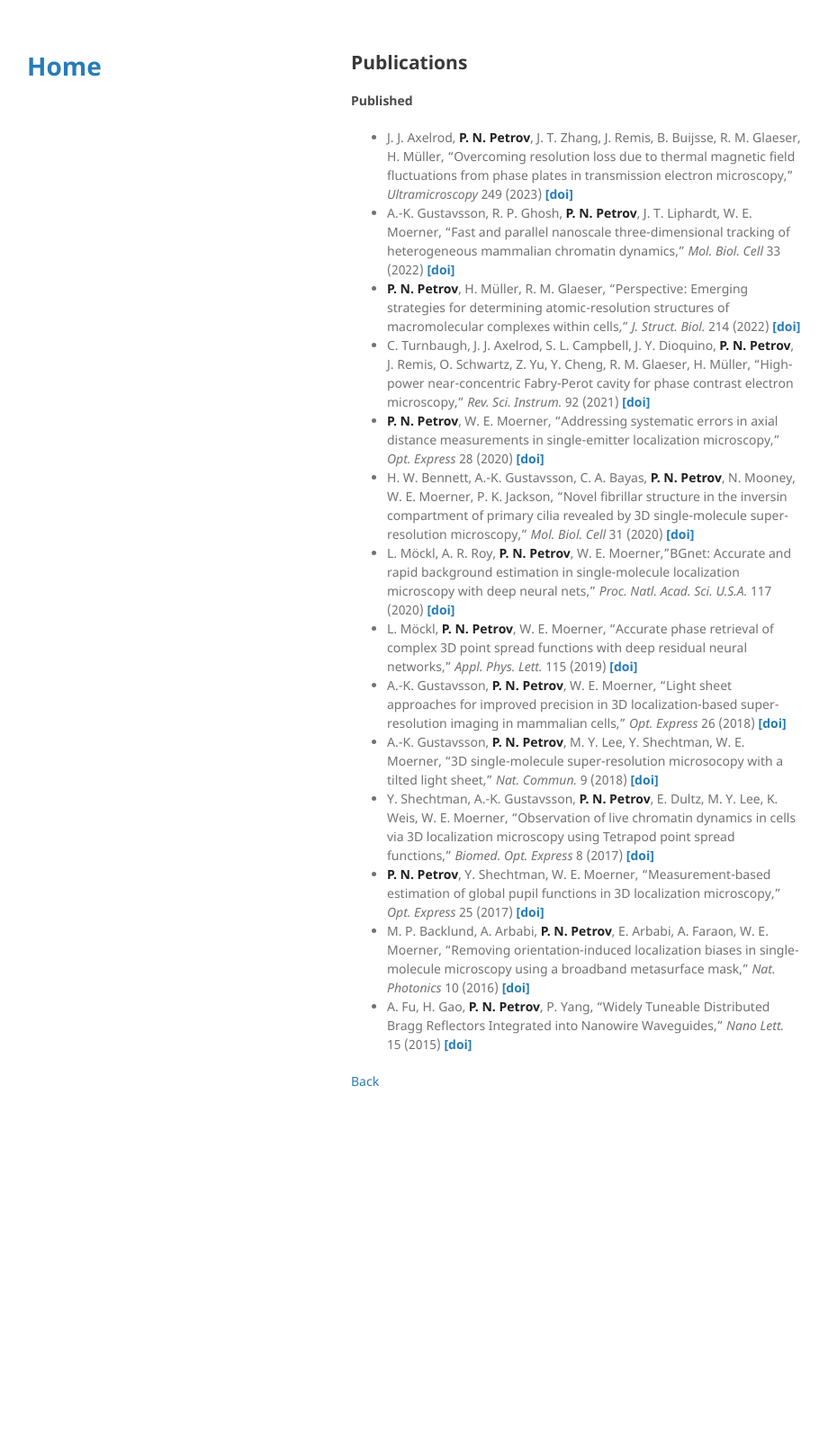
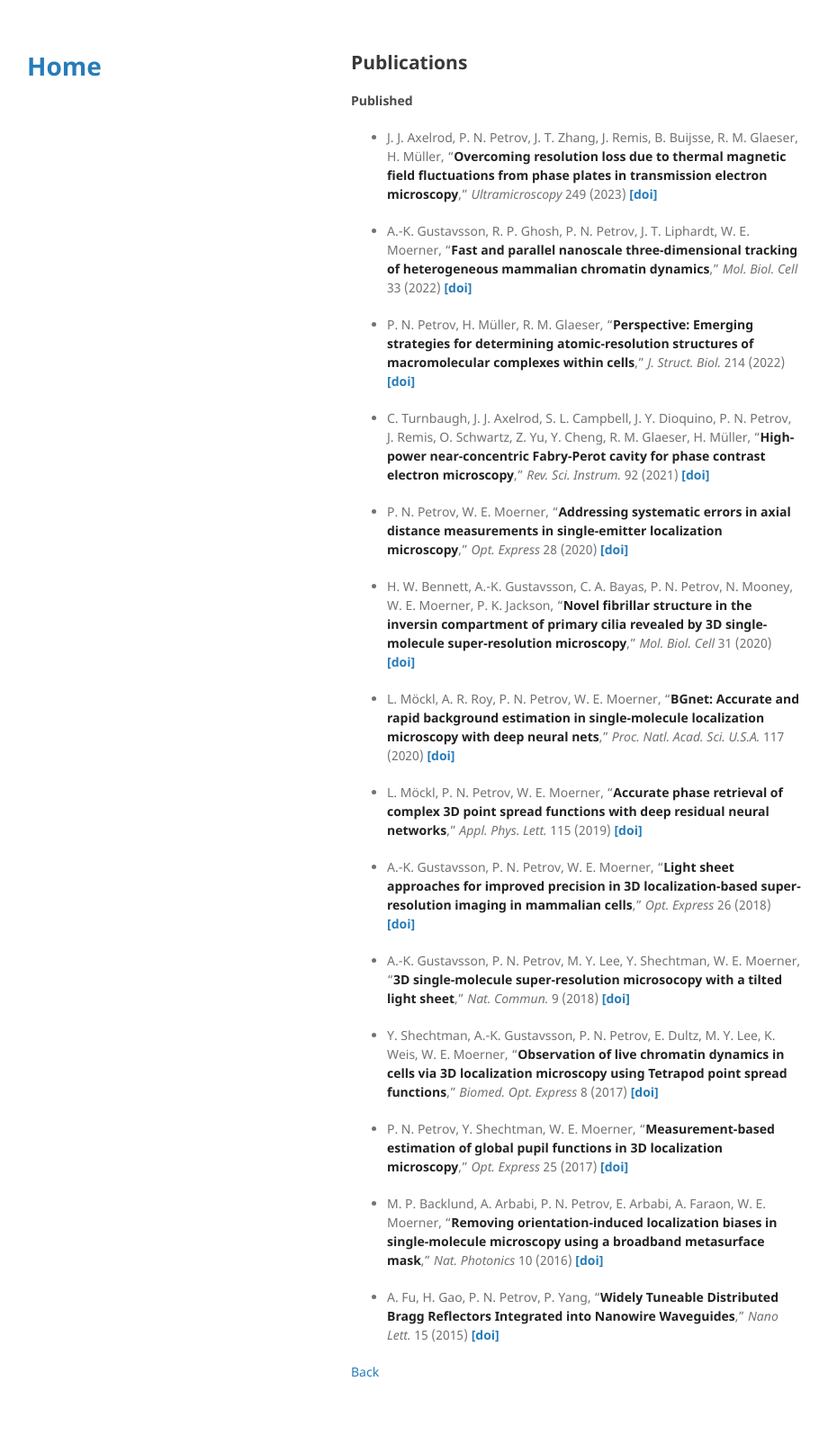
Before and after one commit to itspetar/itspetar.github.io, a Jekyll site: the page built from publications.md, in a window 1280 px wide. Shown: the whole page at 90% size, without its empty margins (180-1100 px from the left). Built offline with Jekyll 4.4.1, drawn with Linux system fonts in a browser that asks for light colours; our own code applies the rules of GitHub Pages for plain Markdown files; before the commit the page ends 1282 px from its top, so only the background shows below that.

Commit message:
pubs update

```diff
--- a/publications.md
+++ b/publications.md
@@ -6,19 +6,32 @@ layout: secondary
 
 #### Published
 
-* J. J. Axelrod, **P. N. Petrov**, J. T. Zhang, J. Remis, B. Buijsse, R. M. Glaeser, H. Müller, "Overcoming resolution loss due to thermal magnetic field fluctuations from phase plates in transmission electron microscopy," _Ultramicroscopy_ 249 (2023) <a href="https://doi.org/10.1016/j.ultramic.2023.113730" target="_blank"><b>[doi]</b></a>
-* A.-K. Gustavsson, R. P. Ghosh, **P. N. Petrov**, J. T. Liphardt, W. E. Moerner, "Fast and parallel nanoscale three-dimensional tracking of heterogeneous mammalian chromatin dynamics," _Mol. Biol. Cell_ 33 (2022) <a href="https://doi.org/10.1091/mbc.E21-10-0514" target="_blank"><b>[doi]</b></a>
-* **P. N. Petrov**, H. Müller, R. M. Glaeser, "Perspective: Emerging strategies for determining atomic-resolution structures of macromolecular complexes within cells," _J. Struct. Biol._ 214 (2022) <a href="https://doi.org/10.1016/j.jsb.2021.107827" target="_blank"><b>[doi]</b></a>
-* C. Turnbaugh, J. J. Axelrod, S. L. Campbell, J. Y. Dioquino, **P. N. Petrov**, J. Remis, O. Schwartz, Z. Yu, Y. Cheng, R. M. Glaeser, H. Müller, "High-power near-concentric Fabry-Perot cavity for phase contrast electron microscopy," _Rev. Sci. Instrum._ 92 (2021) <a href="https://doi.org/10.1063/5.0045496" target="_blank"><b>[doi]</b></a>
-* **P. N. Petrov**, W. E. Moerner, "Addressing systematic errors in axial distance measurements in single-emitter localization microscopy," _Opt. Express_ 28 (2020) <a href="https://doi.org/10.1364/OE.391496" target="_blank"><b>[doi]</b></a>
-* H. W. Bennett, A.-K. Gustavsson, C. A. Bayas, **P. N. Petrov**, N. Mooney, W. E. Moerner, P. K. Jackson, "Novel fibrillar structure in the inversin compartment of primary cilia revealed by 3D single-molecule super-resolution microscopy," _Mol. Biol. Cell_ 31 (2020) <a href="https://doi.org/10.1091/mbc.E19-09-0499" target="_blank"><b>[doi]</b></a>
-* L. Möckl, A. R. Roy, **P. N. Petrov**, W. E. Moerner,"BGnet: Accurate and rapid background estimation in single-molecule localization microscopy with deep neural nets," _Proc. Natl. Acad. Sci. U.S.A._ 117 (2020) <a href="https://doi.org/10.1073/pnas.1916219117" target="_blank"><b>[doi]</b></a>
-* L. Möckl, **P. N. Petrov**, W. E. Moerner, "Accurate phase retrieval of complex 3D point spread functions with deep residual neural networks," _Appl. Phys. Lett._ 115 (2019) <a href="https://doi.org/10.1063/1.5125252" target="_blank"><b>[doi]</b></a>
-* A.-K. Gustavsson, **P. N. Petrov**, W. E. Moerner, "Light sheet approaches for improved precision in 3D localization-based super-resolution imaging in mammalian cells," _Opt. Express_ 26 (2018) <a href="https://doi.org/10.1364/OE.26.013122" target="_blank"><b>[doi]</b></a>
-* A.-K. Gustavsson, **P. N. Petrov**, M. Y. Lee, Y. Shechtman, W. E. Moerner, "3D single-molecule super-resolution microsocopy with a tilted light sheet," _Nat. Commun._ 9 (2018) <a href="https://doi.org/10.1038/s41467-017-02563-4" target="_blank"><b>[doi]</b></a>
-* Y. Shechtman, A.-K. Gustavsson, **P. N. Petrov**, E. Dultz, M. Y. Lee, K. Weis, W. E. Moerner, "Observation of live chromatin dynamics in cells via 3D localization microscopy using Tetrapod point spread functions," _Biomed. Opt. Express_ 8 (2017) <a href="https://doi.org/10.1364/BOE.8.005735" target="_blank"><b>[doi]</b></a>
-* **P. N. Petrov**, Y. Shechtman, W. E. Moerner, "Measurement-based estimation of global pupil functions in 3D localization microscopy," _Opt. Express_ 25 (2017) <a href="http://doi.org/10.1364/oe.25.007945" target="_blank"><b>[doi]</b></a>
-* M. P. Backlund, A. Arbabi, **P. N. Petrov**, E. Arbabi, A. Faraon, W. E. Moerner, "Removing orientation-induced localization biases in single-molecule microscopy using a broadband metasurface mask," _Nat. Photonics_ 10 (2016) <a href="http://doi.org/10.1038/nphoton.2016.93" target="_blank"><b>[doi]</b></a>
-* A. Fu, H. Gao, **P. N. Petrov**, P. Yang, "Widely Tuneable Distributed Bragg Reflectors Integrated into Nanowire Waveguides," _Nano Lett._ 15 (2015) <a href="http://doi.org/10.1021/acs.nanolett.5b02839" target="_blank"><b>[doi]</b></a>
+* J. J. Axelrod, P. N. Petrov, J. T. Zhang, J. Remis, B. Buijsse, R. M. Glaeser, H. Müller, "**Overcoming resolution loss due to thermal magnetic field fluctuations from phase plates in transmission electron microscopy**," _Ultramicroscopy_ 249 (2023) <a href="https://doi.org/10.1016/j.ultramic.2023.113730" target="_blank"><b>[doi]</b></a>
+
+* A.-K. Gustavsson, R. P. Ghosh, P. N. Petrov, J. T. Liphardt, W. E. Moerner, "**Fast and parallel nanoscale three-dimensional tracking of heterogeneous mammalian chromatin dynamics**," _Mol. Biol. Cell_ 33 (2022) <a href="https://doi.org/10.1091/mbc.E21-10-0514" target="_blank"><b>[doi]</b></a>
+
+* P. N. Petrov, H. Müller, R. M. Glaeser, "**Perspective: Emerging strategies for determining atomic-resolution structures of macromolecular complexes within cells**," _J. Struct. Biol._ 214 (2022) <a href="https://doi.org/10.1016/j.jsb.2021.107827" target="_blank"><b>[doi]</b></a>
+
+* C. Turnbaugh, J. J. Axelrod, S. L. Campbell, J. Y. Dioquino, P. N. Petrov, J. Remis, O. Schwartz, Z. Yu, Y. Cheng, R. M. Glaeser, H. Müller, "**High-power near-concentric Fabry-Perot cavity for phase contrast electron microscopy**," _Rev. Sci. Instrum._ 92 (2021) <a href="https://doi.org/10.1063/5.0045496" target="_blank"><b>[doi]</b></a>
+
+* P. N. Petrov, W. E. Moerner, "**Addressing systematic errors in axial distance measurements in single-emitter localization microscopy**," _Opt. Express_ 28 (2020) <a href="https://doi.org/10.1364/OE.391496" target="_blank"><b>[doi]</b></a>
+
+* H. W. Bennett, A.-K. Gustavsson, C. A. Bayas, P. N. Petrov, N. Mooney, W. E. Moerner, P. K. Jackson, "**Novel fibrillar structure in the inversin compartment of primary cilia revealed by 3D single-molecule super-resolution microscopy**," _Mol. Biol. Cell_ 31 (2020) <a href="https://doi.org/10.1091/mbc.E19-09-0499" target="_blank"><b>[doi]</b></a>
+
+* L. Möckl, A. R. Roy, P. N. Petrov, W. E. Moerner, "**BGnet: Accurate and rapid background estimation in single-molecule localization microscopy with deep neural nets**," _Proc. Natl. Acad. Sci. U.S.A._ 117 (2020) <a href="https://doi.org/10.1073/pnas.1916219117" target="_blank"><b>[doi]</b></a>
+
+* L. Möckl, P. N. Petrov, W. E. Moerner, "**Accurate phase retrieval of complex 3D point spread functions with deep residual neural networks**," _Appl. Phys. Lett._ 115 (2019) <a href="https://doi.org/10.1063/1.5125252" target="_blank"><b>[doi]</b></a>
+
+* A.-K. Gustavsson, P. N. Petrov, W. E. Moerner, "**Light sheet approaches for improved precision in 3D localization-based super-resolution imaging in mammalian cells**," _Opt. Express_ 26 (2018) <a href="https://doi.org/10.1364/OE.26.013122" target="_blank"><b>[doi]</b></a>
+
+* A.-K. Gustavsson, P. N. Petrov, M. Y. Lee, Y. Shechtman, W. E. Moerner, "**3D single-molecule super-resolution microsocopy with a tilted light sheet**," _Nat. Commun._ 9 (2018) <a href="https://doi.org/10.1038/s41467-017-02563-4" target="_blank"><b>[doi]</b></a>
+
+* Y. Shechtman, A.-K. Gustavsson, P. N. Petrov, E. Dultz, M. Y. Lee, K. Weis, W. E. Moerner, "**Observation of live chromatin dynamics in cells via 3D localization microscopy using Tetrapod point spread functions**," _Biomed. Opt. Express_ 8 (2017) <a href="https://doi.org/10.1364/BOE.8.005735" target="_blank"><b>[doi]</b></a>
+
+* P. N. Petrov, Y. Shechtman, W. E. Moerner, "**Measurement-based estimation of global pupil functions in 3D localization microscopy**," _Opt. Express_ 25 (2017) <a href="http://doi.org/10.1364/oe.25.007945" target="_blank"><b>[doi]</b></a>
+
+* M. P. Backlund, A. Arbabi, P. N. Petrov, E. Arbabi, A. Faraon, W. E. Moerner, "**Removing orientation-induced localization biases in single-molecule microscopy using a broadband metasurface mask**," _Nat. Photonics_ 10 (2016) <a href="http://doi.org/10.1038/nphoton.2016.93" target="_blank"><b>[doi]</b></a>
+
+* A. Fu, H. Gao, P. N. Petrov, P. Yang, "**Widely Tuneable Distributed Bragg Reflectors Integrated into Nanowire Waveguides**," _Nano Lett._ 15 (2015) <a href="http://doi.org/10.1021/acs.nanolett.5b02839" target="_blank"><b>[doi]</b></a>
 
 [Back](./)
```
